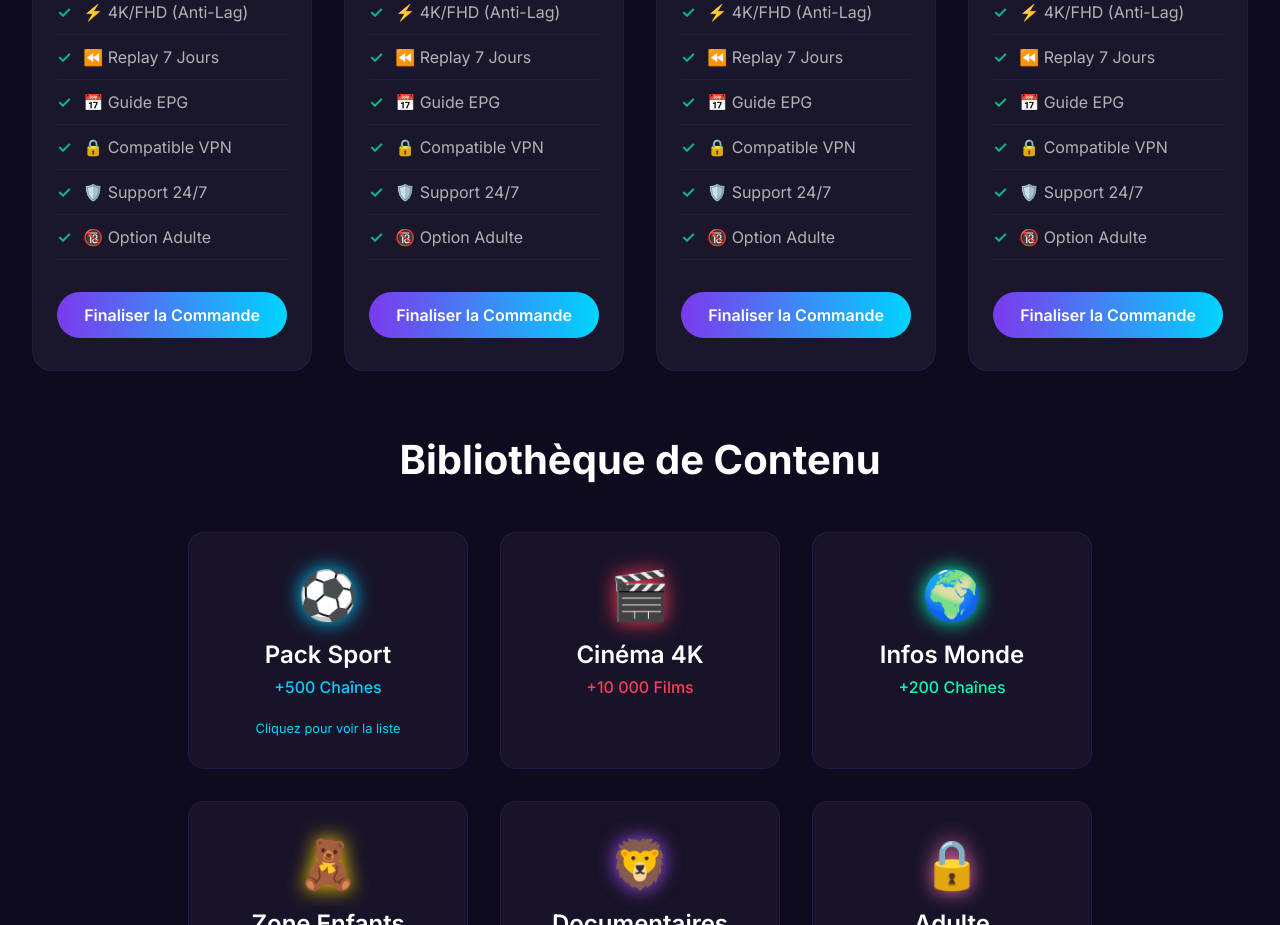
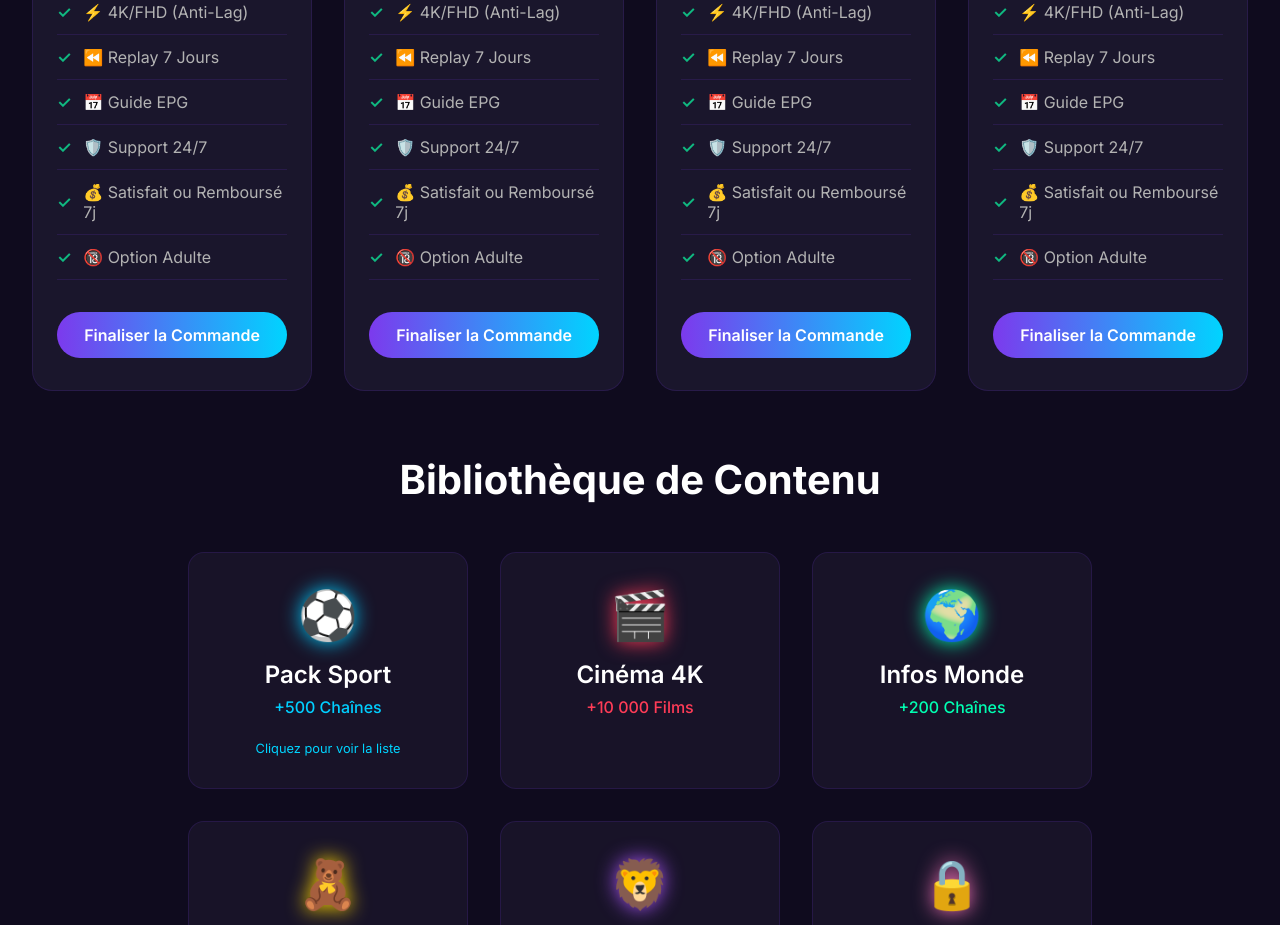
Before and after one commit to SmailNilson/iptv-platform, a Next.js app: page / in a window 1280 px wide. Shown: the part 1520-2445 px from the top of the page. Built offline with nearby package versions, Linux system fonts and the light colour scheme.

Commit message:
Remove VPN feature, add 7-day money-back guarantee

```diff
--- a/src/app/plans/page.tsx
+++ b/src/app/plans/page.tsx
@@ -34,8 +34,8 @@ export default function Plans() {
         "⚡ Qualité 4K / FHD / HD (Anti-Lag)",
         "⏪ Replay / Catch-Up (7 Jours)",
         "📅 Guide EPG Complet",
-        "🔒 Compatible VPN",
         "🛡️ Support 24/7 (WhatsApp / Email)",
+        "💰 Satisfait ou Remboursé 7 Jours",
         "🔞 Option Adulte Incluse"
     ];
 
--- a/src/components/home/PlansSection.tsx
+++ b/src/components/home/PlansSection.tsx
@@ -32,8 +32,8 @@ export const PlansSection = () => {
         "⚡ 4K/FHD (Anti-Lag)",
         "⏪ Replay 7 Jours",
         "📅 Guide EPG",
-        "🔒 Compatible VPN",
         "🛡️ Support 24/7",
+        "💰 Satisfait ou Remboursé 7j",
         "🔞 Option Adulte"
     ];
 
```
